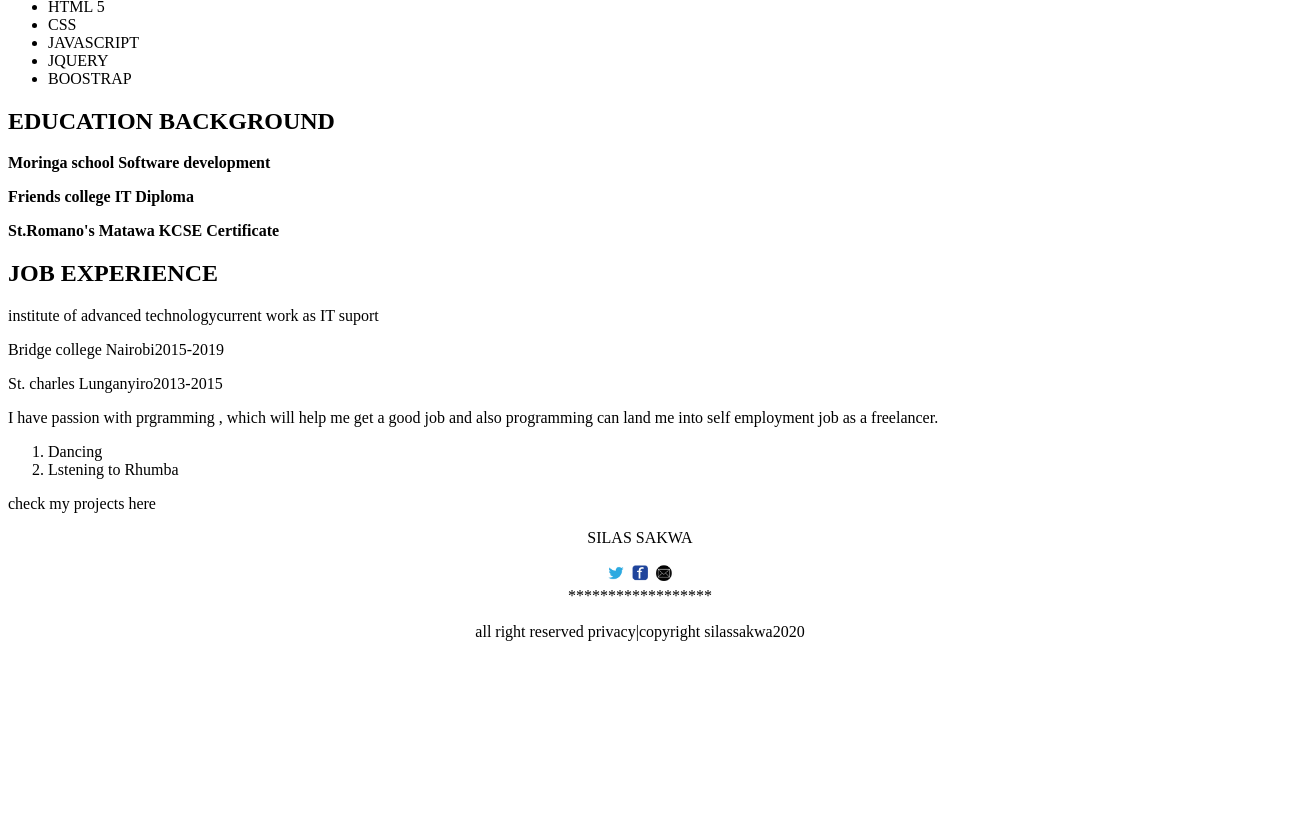
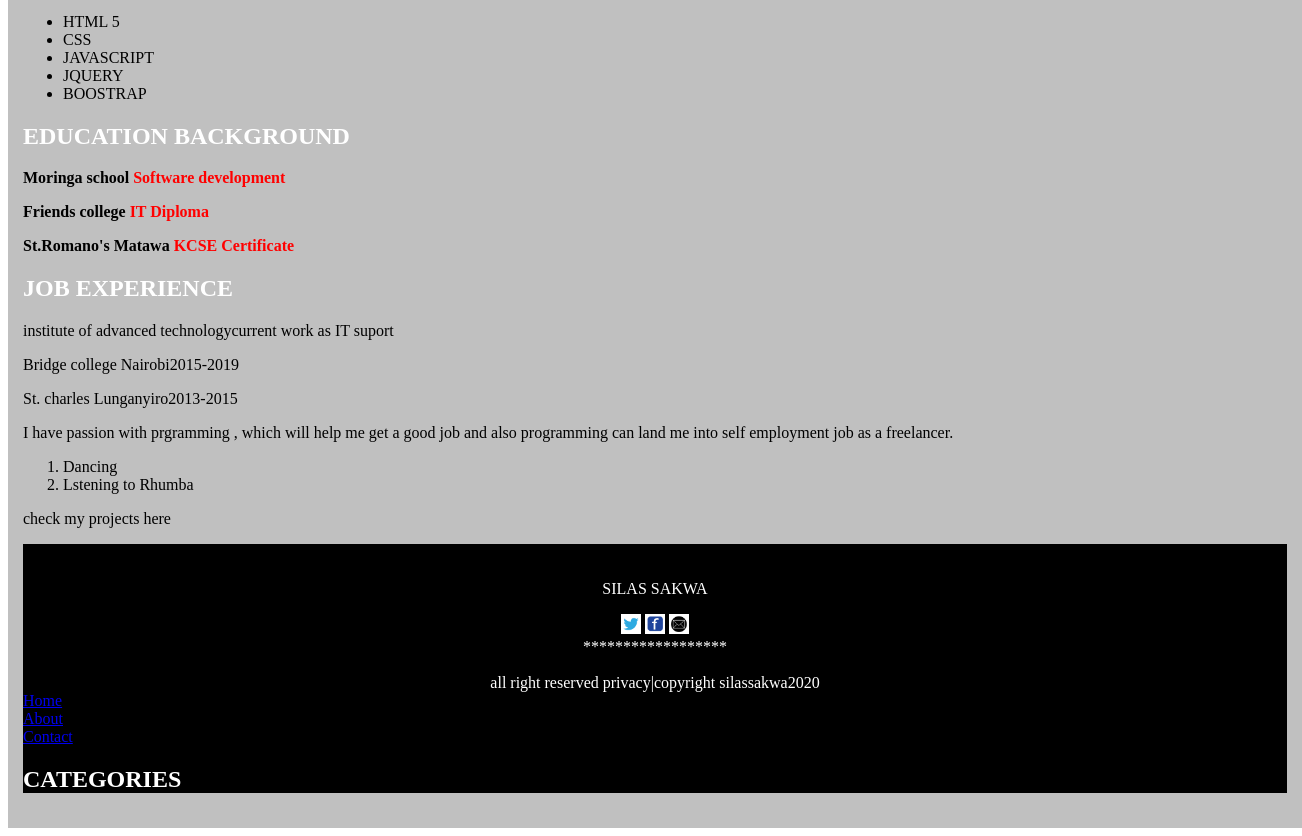
Before and after one commit to silassakwa/SILAS-AYANGA-SAKWA, a plain HTML site: page index.html in a window 1280 px wide. Shown: the part 344-1180 px from the top of the page, 1302 px wide, since content can reach past the window. Before the commit the page ends 993 px from the top, so only its background shows below. Drawn offline with Linux system fonts and the light colour scheme.

Commit message:
added css file to project

```diff
--- /dev/null
+++ b/css/c.css
@@ -0,0 +1,34 @@
+.container
+{
+background-color:#c0c0c0;
+width:100%;
+margin: 0;
+padding: 15px;
+}
+.h2
+{
+    color:#adff2f;
+}
+.education h2
+{
+color:#ffffff;
+
+}
+.education  span
+{
+color:red;
+}
+.jobeperience h2
+{
+color:#ffffff;
+
+}
+h2{
+    color:#ffffff;
+}
+.footer
+{
+    color:#ffffff;
+    background-color: #000000;
+    padding-top: 20px;
+}
--- a/index.html
+++ b/index.html
@@ -1,8 +1,10 @@
 <html>
     <head>
         <title>PORTIFOLIO</title>
+        <link rel="stylesheet"type="text/css"href="css/c.css">
     </head>
     <body>
+        <div class="container">
         <center>
         <img src="image/silas.jpg"alt="silas sakwa pic"width="75"height="75">
 
@@ -57,7 +59,16 @@
                 privacy|copyright
                 silassakwa2020
             </center>
+            <div class="categories">
+                <a href="home.html">Home</a><br>
+                <a href="about.html">About</a><br>
+                <a href="Contact.html">Contact</a><br>
+
+            </div>
+            <H2>CATEGORIES</H2>
 
         </div>
+        </div>
+
     </body>
 </html>
```
